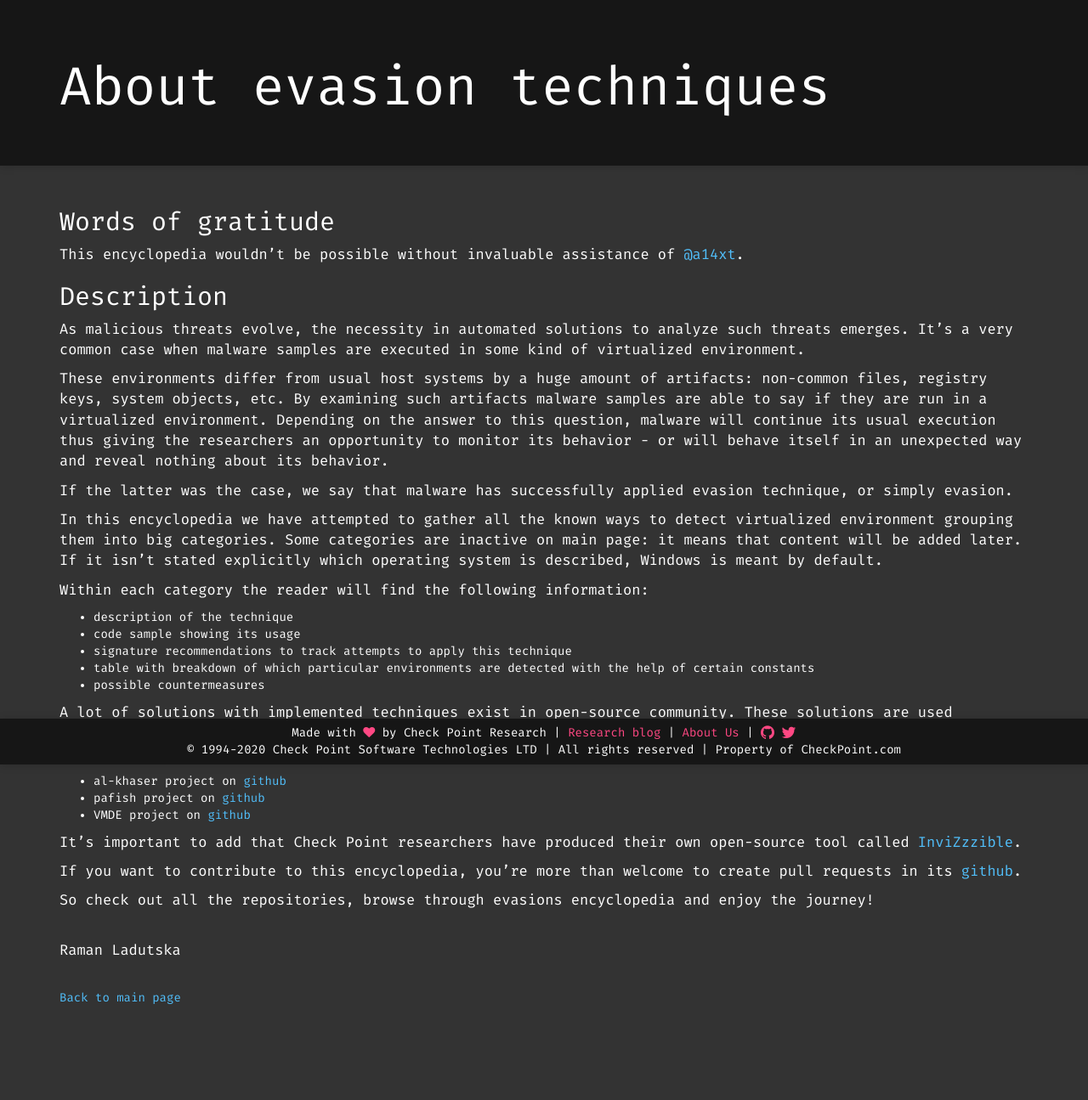
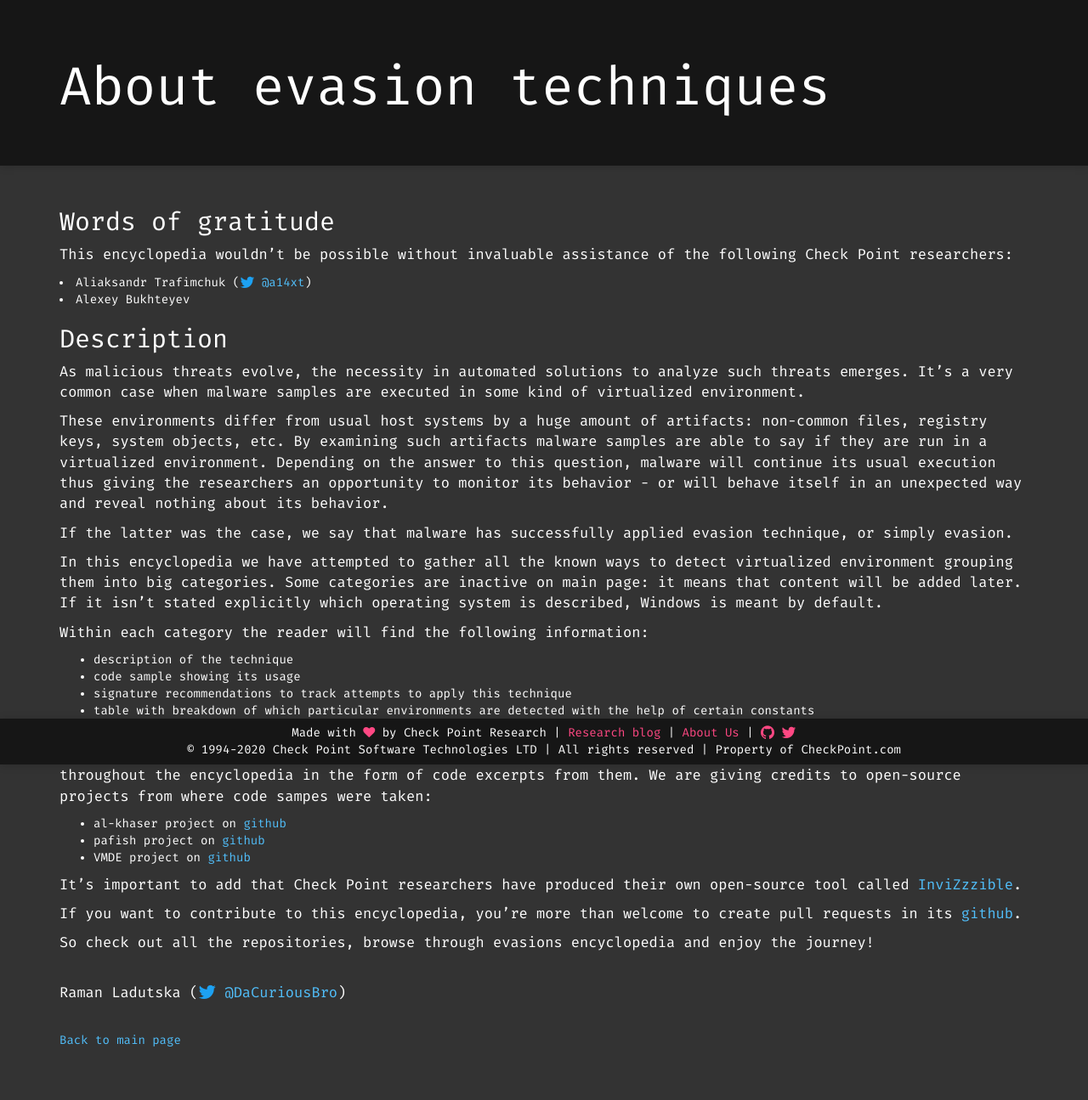
Before and after one commit to CheckPointSW/Evasions, a Jekyll site: the page built from about.md, in a window 1280 px wide. Shown: the whole page at 85% size. Built offline with Jekyll 4.4.1, drawn with Linux system fonts in a browser that asks for light colours; nearby versions of some CDN libraries; some web fonts are replaced; comment, search, counter and statistics services are not loaded; before the commit the page ends 1245 px from its top, so only the background shows below that.

Commit message:
Added more words of gratitude

```diff
--- a/about.md
+++ b/about.md
@@ -6,7 +6,9 @@
 
 <h2>Words of gratitude</h2>
 
-This encyclopedia wouldn't be possible without invaluable assistance of <a href="https://twitter.com/a14xt">@a14xt</a>.
+This encyclopedia wouldn't be possible without invaluable assistance of the following Check Point researchers:
+<li>Aliaksandr Trafimchuk (<i class="fa fa-twitter fa-lg" style="color:#1DA1F2"></i> <a href="https://twitter.com/a14xt">@a14xt</a>)</li>
+<li>Alexey Bukhteyev</li>
 
 <h2>Description</h2>
 
@@ -41,6 +43,6 @@
 So check out all the repositories, browse through evasions encyclopedia and enjoy the journey!
 
 <br />
-Raman Ladutska
+Raman Ladutska (<i class="fa fa-twitter fa-lg" style="color:#1DA1F2"></i> <a href="https://twitter.com/DaCuriousBro">@DaCuriousBro</a>)
 <br />
 <br />
```
Also changed, not shown: README.md.
